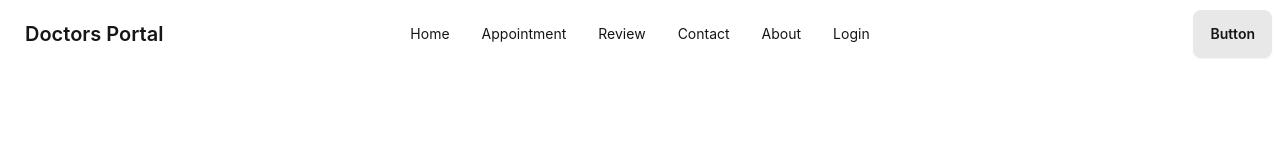
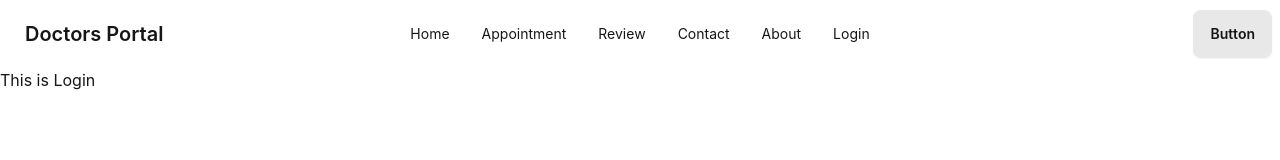
Before and after one commit to nafish08/dental-care-client, a React (Create React App) app: page /login in a window 1280 px wide. Shown: the top 160 px of the page. Built offline with nearby package versions, Linux system fonts and the light colour scheme.

Commit message:
login component added

```diff
--- a/src/App.js
+++ b/src/App.js
@@ -1,6 +1,7 @@
 import './App.css';
 import About from './Pages/About/About';
 import Home from './Pages/Home/Home';
+import Login from './Pages/Login/Login';
 import Navbar from './Pages/Shared/Navbar';
 import { Routes, Route, Link } from 'react-router-dom';
 
@@ -11,6 +12,7 @@ function App() {
       <Routes>
         <Route path="/" element={<Home />} />
         <Route path='about' element={<About />} />
+        <Route path='login' element={<Login />} />
       </Routes>
     </div>
   );
--- /dev/null
+++ b/src/Pages/Login/Login.js
@@ -0,0 +1,11 @@
+import React from 'react';
+
+const Login = () => {
+    return (
+        <div>
+            <h1>This is Login</h1>
+        </div>
+    );
+};
+
+export default Login;
```
